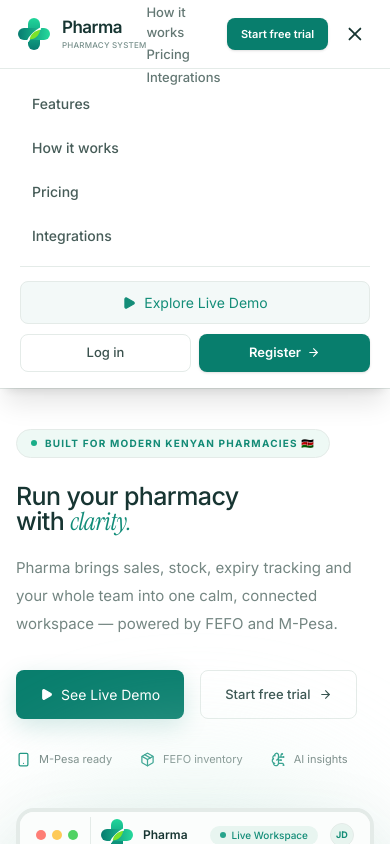
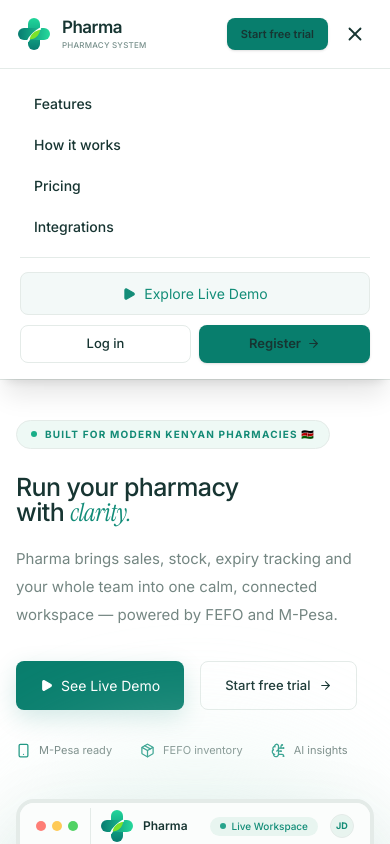
Before and after one commit to musiliandrew/PharmaPOS, a Next.js app in the folder Pharma/: page / in a window 390 px wide. Both pictures are taken after a click on the button "Toggle navigation menu". Shown: the top 844 px of the page. Built offline with nearby package versions, Linux system fonts and the light colour scheme.

Commit message:
fix(navbar): style navbar links explicitly and reset global a styles

```diff
--- a/Pharma/app/page.tsx
+++ b/Pharma/app/page.tsx
@@ -88,12 +88,12 @@ function Navbar({
           </div>
         </Link>
 
-        <nav className="hidden items-center gap-6 lg:gap-8 text-[13px] text-[#647874] md:flex font-medium">
-          <a href="#features" className="transition hover:text-[#138d78]">Features</a>
-          <a href="#how-it-works" className="transition hover:text-[#138d78]">How it works</a>
-          <a href="#pricing" className="transition hover:text-[#138d78]">Pricing</a>
-          <a href="#integrations" className="transition hover:text-[#138d78]">Integrations</a>
-        </nav>
+        <div role="navigation" className="hidden md:flex items-center gap-7 lg:gap-9 text-[13px] font-medium">
+          <a href="#features" className="text-[#5b736f] hover:text-[#118c78] transition-colors py-1">Features</a>
+          <a href="#how-it-works" className="text-[#5b736f] hover:text-[#118c78] transition-colors py-1">How it works</a>
+          <a href="#pricing" className="text-[#5b736f] hover:text-[#118c78] transition-colors py-1">Pricing</a>
+          <a href="#integrations" className="text-[#5b736f] hover:text-[#118c78] transition-colors py-1">Integrations</a>
+        </div>
 
         <div className="flex items-center gap-2 sm:gap-3 lg:gap-4">
           <button
@@ -128,12 +128,12 @@ function Navbar({
 
       {menuOpen && (
         <div className="border-t border-[#e8efed] bg-white px-5 py-4 md:hidden shadow-xl transition-all">
-          <nav className="flex flex-col space-y-1 pb-3">
-            <a href="#features" onClick={() => setMenuOpen(false)} className="rounded-lg px-3 py-2 text-[14px] font-medium text-[#465c58] hover:bg-[#eef8f5] hover:text-[#138d78] transition">Features</a>
-            <a href="#how-it-works" onClick={() => setMenuOpen(false)} className="rounded-lg px-3 py-2 text-[14px] font-medium text-[#465c58] hover:bg-[#eef8f5] hover:text-[#138d78] transition">How it works</a>
-            <a href="#pricing" onClick={() => setMenuOpen(false)} className="rounded-lg px-3 py-2 text-[14px] font-medium text-[#465c58] hover:bg-[#eef8f5] hover:text-[#138d78] transition">Pricing</a>
-            <a href="#integrations" onClick={() => setMenuOpen(false)} className="rounded-lg px-3 py-2 text-[14px] font-medium text-[#465c58] hover:bg-[#eef8f5] hover:text-[#138d78] transition">Integrations</a>
-          </nav>
+          <div className="flex flex-col space-y-1 pb-3">
+            <a href="#features" onClick={() => setMenuOpen(false)} className="rounded-lg px-3.5 py-2 text-[14px] font-medium text-[#465c58] hover:bg-[#eef8f5] hover:text-[#118c78] transition-colors">Features</a>
+            <a href="#how-it-works" onClick={() => setMenuOpen(false)} className="rounded-lg px-3.5 py-2 text-[14px] font-medium text-[#465c58] hover:bg-[#eef8f5] hover:text-[#118c78] transition-colors">How it works</a>
+            <a href="#pricing" onClick={() => setMenuOpen(false)} className="rounded-lg px-3.5 py-2 text-[14px] font-medium text-[#465c58] hover:bg-[#eef8f5] hover:text-[#118c78] transition-colors">Pricing</a>
+            <a href="#integrations" onClick={() => setMenuOpen(false)} className="rounded-lg px-3.5 py-2 text-[14px] font-medium text-[#465c58] hover:bg-[#eef8f5] hover:text-[#118c78] transition-colors">Integrations</a>
+          </div>
 
           <div className="border-t border-[#edf3f1] pt-3.5 space-y-2.5">
             <button
```
Also changed, not shown: Pharma/app/globals.css.
